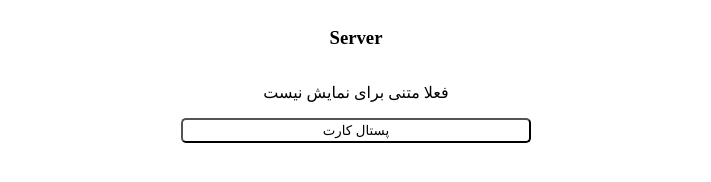
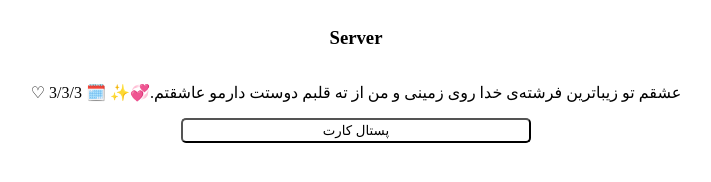
Before and after one commit to Am00aM/AMserver, a plain HTML site: page index.html in a window 1280 px wide. Shown: the whole page, without its empty margins (284-995 px from the left). Drawn offline with Linux system fonts and the light colour scheme.

Commit message:
Update index.html

```diff
--- a/index.html
+++ b/index.html
@@ -32,7 +32,8 @@
 </head>
 <body>
   <h3>Server</h3>
-  <p>فعلا متنی برای نمایش نیست</p>
+  <p>عشقم تو زیباترین فرشته‌ی خدا روی زمینی و من از ته قلبم دوستت دارمو عاشقتم.💞✨
+🗓️ 3/3/3 ♡</p>
   <button style="color: #000000;" onclick="window.location.href='https://digipostal.ir/czjp5ao'">پستال کارت</button>
 </body>
 </html>
```
